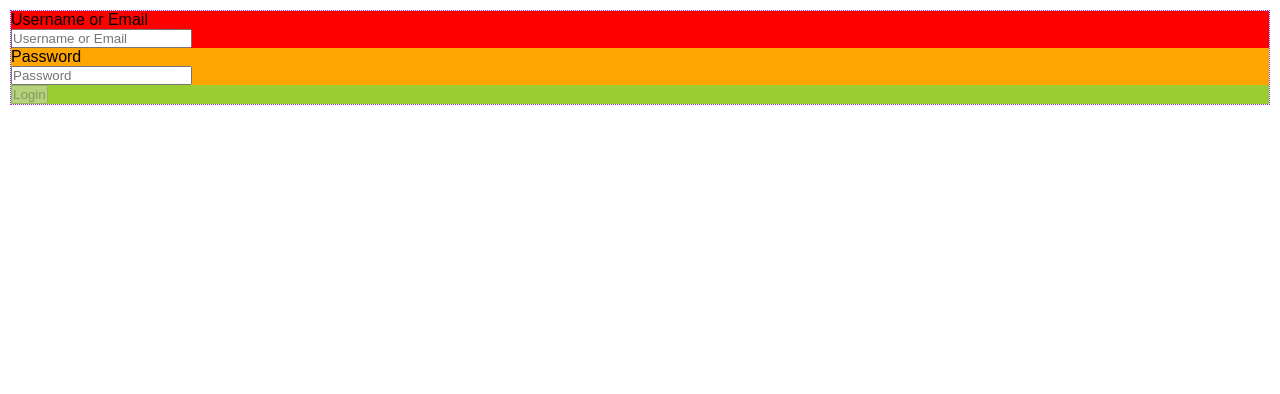
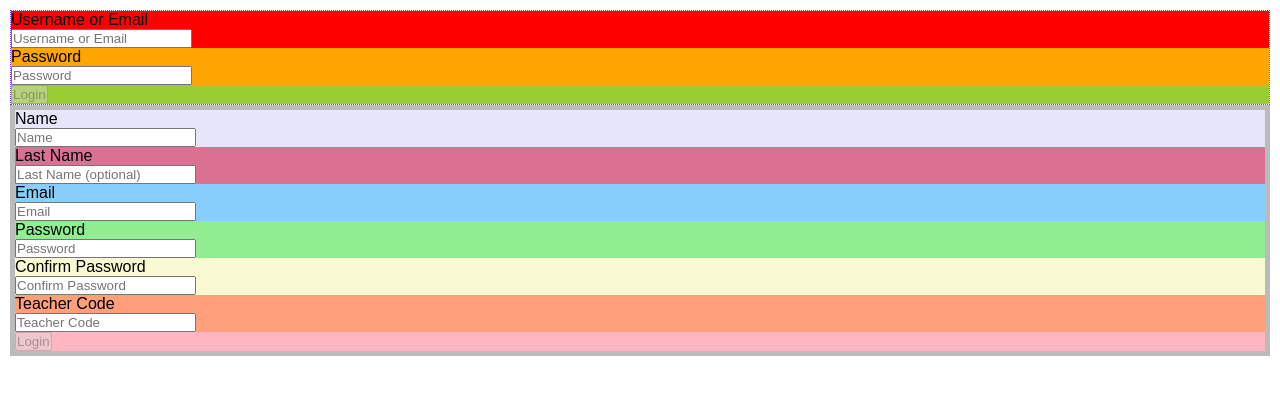
Before and after one commit to thinkful-ei23/kathy-practice-client, a React (Create React App) app: page / in a window 1280 px wide. Shown: the top 394 px of the page. Built offline with nearby package versions, Linux system fonts and the light colour scheme.

Commit message:
added login form and register form

```diff
--- a/src/App.js
+++ b/src/App.js
@@ -6,7 +6,7 @@ import AddList from './components/add-list.js';
 import List from './components/list.js';
 import Card from './components/card.js';
 import LogIn from './components/log-in.js';
-
+import RegisterForm from './components/register.js';
 
 class App extends Component {
   render() {
@@ -14,6 +14,7 @@ class App extends Component {
       <div className="working">
 
         <LogIn />
+        <RegisterForm />
       </div>
     )
   }
--- a/src/components/log-in.css
+++ b/src/components/log-in.css
@@ -4,12 +4,12 @@
 	justify-content: center;
 	border: 1px blueviolet dotted;
 }
-.row:nth-child(1){
+.rowL:nth-child(1){
 	background-color: red;
 }
-.row:nth-child(2){
+.rowL:nth-child(2){
 	background-color: orange;
 }
-.row:nth-child(3){
+.rowL:nth-child(3){
 	background-color: yellowgreen;
 }
--- a/src/components/log-in.js
+++ b/src/components/log-in.js
@@ -10,7 +10,7 @@ export function LogInForm(props) {
 	const { handleSubmit, pristine, reset, submitting } = props;
 	return (
 		<form className="logInForm" onSubmit={handleSubmit}>
-			<div className="row">
+			<div className="rowL">
 				<label>Username or Email</label>
 				<div>
 					<Field
@@ -23,7 +23,7 @@ export function LogInForm(props) {
 				</div>
 			</div>
 
-			<div className="row">
+			<div className="rowL">
 				<label>Password</label>
 				<div>
 					<Field
@@ -36,7 +36,7 @@ export function LogInForm(props) {
 				</div>
 			</div>
 
-			<div className="row">
+			<div className="rowL">
 				<button
 					type="submit"
 					disabled={pristine || submitting}>
--- a/src/components/register.css
+++ b/src/components/register.css
@@ -0,0 +1,27 @@
+.register{
+	display: flex;
+	flex-direction: column;
+	border: 5px#bbb solid;
+}
+
+.row:nth-child(1){
+	background-color: lavender;
+}
+.row:nth-child(2){
+	background-color: palevioletred;
+}
+.row:nth-child(3){
+	background-color: lightskyblue;
+}
+.row:nth-child(4){
+	background-color: lightgreen;
+}
+.row:nth-child(5){
+	background-color: lightgoldenrodyellow;
+}
+.row:nth-child(6){
+	background-color: lightsalmon;
+}
+.row:nth-child(7){
+	background-color: lightpink;
+}
--- a/src/components/register.js
+++ b/src/components/register.js
@@ -1,14 +1,109 @@
 import React from 'react';
-import { reduxForm } from 'redux-form';
-
+import { reduxForm, Field, focus } from 'redux-form';
+import { connect } from 'react-redux';
 import './register.css';
 
 
-export default function Register(props) {
+export function RegisterForm(props) {
+	const { handleSubmit, pristine, reset, submitting } = props;
+
 	return (
+		<form className="register" onSubmit={handleSubmit}>
+			<div className="row">
+				<label>Name</label>
+				<div>
+					<Field
+						name="name"
+						component="input"
+						type="text"
+						placeholder="Name"
+					//validate={[required, nonEmpty, isTrimmed]}
+					/>
+				</div>
+			</div>
+			<div className="row">
+				<label>Last Name</label>
+				<div>
+					<Field
+						name="lastName"
+						component="input"
+						type="text"
+						placeholder="Last Name (optional)"
+					//validate={isTrimmed}
+					/>
+				</div>
+			</div>
+
+			<div className="row">
+				<label>Email</label>
+				<div>
+					<Field
+						name="email"
+						component="input"
+						type="text"
+						placeholder="Email"
+					//validate={[required, nonEmpty, isTrimmed]}
+					/>
+				</div>
+			</div>
+			<div className="row">
+				<label>Password</label>
+				<div>
+					<Field
+						name="password"
+						component="input"
+						type="text"
+						placeholder="Password"
+					//validate={[required, nonEmpty, isTrimmed]}
+					/>
+				</div>
+			</div>
+			<div className="row">
+				<label>Confirm Password</label>
+				<div>
+					<Field
+						name="confirmpassword"
+						component="input"
+						type="text"
+						placeholder="Confirm Password"
+					//validate={[required, nonEmpty, isTrimmed]}
+					/>
+				</div>
+			</div>
+
+			<div className="row">
+				<label>Teacher Code</label>
+				<div>
+					<Field
+						name="teachercode"
+						component="input"
+						type="text"
+						placeholder="Teacher Code"
+					//validate={[required, nonEmpty, isTrimmed]}
+					/>
+				</div>
+			</div>
 
 
+			<div className="row">
+				<button
+					type="submit"
+					disabled={pristine || submitting}>
+					Login
+				</button>
+			</div>
+		</form>
 
-	)
+	);
 
 }
+
+RegisterForm = connect()(RegisterForm);
+
+export default reduxForm({
+	form: 'register',
+	onSubmitFail: (errors, dispatch) => {
+		console.log(errors, 'errors')
+		return dispatch(focus('register', Object.keys(errors)[0]))
+	}
+})(RegisterForm);
```
